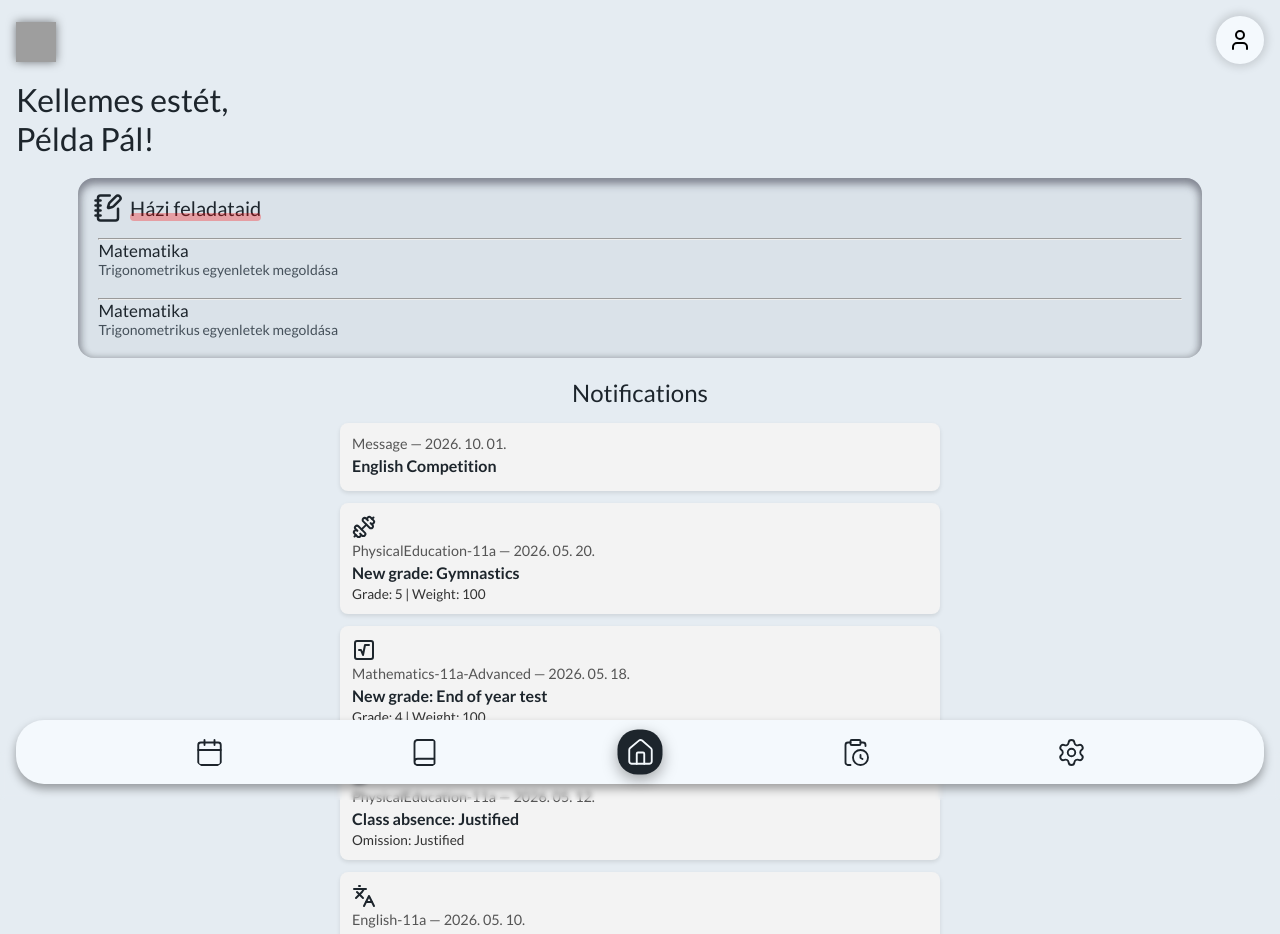
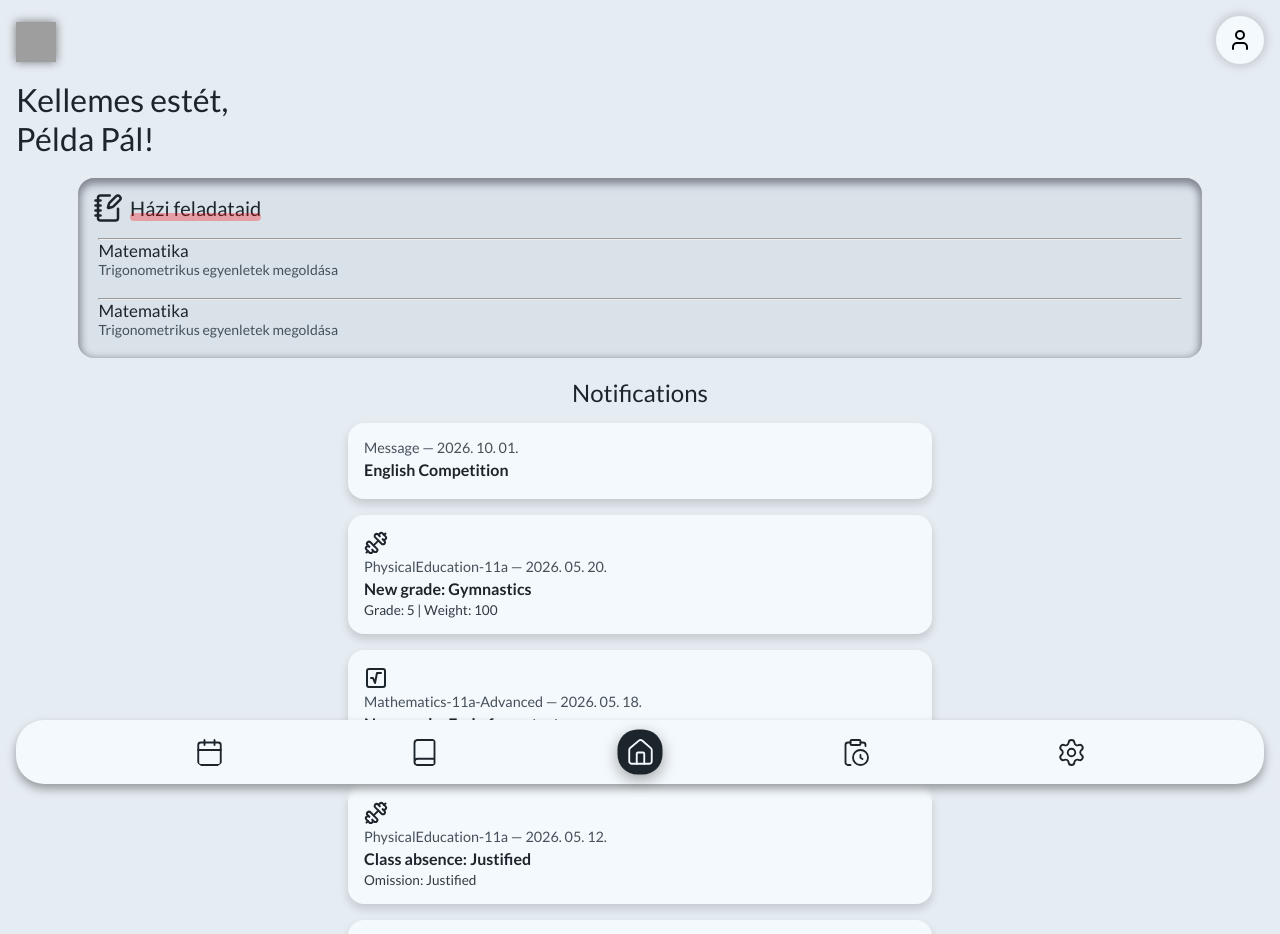
Before and after one commit to p3cap/KretaKopi, a Vue app: page / in a window 1280 px wide. Shown: the top 934 px of the page. Built offline with nearby package versions, Linux system fonts and the light colour scheme; grey boxes are pictures that could not be loaded.

Commit message:
"Egységesítés"

```diff
--- a/index.html
+++ b/index.html
@@ -17,9 +17,9 @@
       user-select: none;
     }
     body {
-      height: 100dvh;
-      padding: 5rem 1rem 5rem 1rem;
-      margin-bottom: 8rem;
+      height: fit-content;
+      padding: 5rem 1rem 6rem 1rem;
+      /* margin-bottom: 8rem; */
       background-color: var(--Platinum);
       color: var(--Carbon-Black);
     }
--- a/src/components/AbsesenceCard.vue
+++ b/src/components/AbsesenceCard.vue
@@ -67,6 +67,7 @@ Guys, legyen központi css rendszer >:(
   border-left: 5px solid #999;
   cursor: pointer;
   margin: 20px;
+  box-shadow: rgba(0, 0, 0, 0.15) 0px 5px 10px;
 }
 
 
--- a/src/components/HWContainer.vue
+++ b/src/components/HWContainer.vue
@@ -5,7 +5,6 @@ import { translateKey as t } from "@/data/translate.js";
 </script>
 
 <template>
-    <main>
     <div class="container">
         <div id="header">
             <NotebookPen id="note" />
@@ -14,7 +13,6 @@ import { translateKey as t } from "@/data/translate.js";
         <HomeWorks />
         <HomeWorks />
     </div>
-    </main>
 </template>
 
 
@@ -29,10 +27,6 @@ Guys, legyen központi css rendszer >:(
 -->
 
 <style scoped>
-main {
-    display: flex;
-    justify-content: center;
-}
 .container {
     display: flex;
     flex-direction: column;
@@ -42,7 +36,7 @@ main {
     border-radius: 1rem;
     padding: 15px;
     box-shadow: rgba(50, 50, 93, 0.25) 0px 6px 12px -2px inset, rgba(0, 0, 0, 0.3) 0px 3px 7px 3px inset;
-    margin: 20px 0 20px 0;
+    margin: 20px auto 20px auto;
 }
 #header {
     position: relative;
--- a/src/components/IdkComponent.vue
+++ b/src/components/IdkComponent.vue
@@ -14,8 +14,8 @@ onMounted(() => {
 </script>
 
 <template>
+  <h2 class="title">Notifications</h2>
   <div class="notifications">
-    <h2 class="title">Notifications</h2>
     <div v-if="notifications.length === 0">No notifications found.</div>
     <ul v-else class="notification-list">
       <li v-for="(item, index) in notifications" :key="index" class="notification-item">
@@ -59,25 +59,28 @@ Guys, legyen központi css rendszer >:(
 
 .title {
   text-align: center;
-  margin-bottom: 16px;
+  margin-bottom: 1rem;
 }
 
 .notification-list {
   list-style: none;
-  padding: 0;
+  display: flex;
+  flex-direction: column;
+  gap: 1rem;
+  padding: 0 .5rem;
 }
 
 .notification-item {
-  background: #f3f3f3;
-  border-radius: 8px;
-  padding: 12px;
-  margin-bottom: 12px;
-  box-shadow: 0 2px 4px rgba(0, 0, 0, 0.1);
+  background: var(--Bright-Snow);
+  border-radius: 1rem;
+  padding: 1rem;
+  /* box-shadow: 0 2px 4px rgba(0, 0, 0, 0.1); */
+  box-shadow: rgba(0, 0, 0, 0.15) 0px 5px 10px;
 }
 
 .notification-header {
   font-size: 0.9em;
-  color: #555;
+  color: var(--Iron-Grey);
   margin-bottom: 4px;
 }
 
@@ -88,6 +91,6 @@ Guys, legyen központi css rendszer >:(
 
 .notification-details {
   font-size: 0.85em;
-  color: #333;
+  color: var(--Gunmetal);
 }
 </style>
--- a/src/components/LessonCard.vue
+++ b/src/components/LessonCard.vue
@@ -24,7 +24,7 @@ Guys, legyen központi css rendszer >:(
     .lesson-card {
         background-color: var(--Bright-Snow);
         box-shadow: rgba(0, 0, 0, 0.15) 0px 5px 10px;
-        border-radius: 1.5rem;
+        border-radius: 1rem;
         padding: 1rem 1.5rem;
         position: relative;
 
--- a/src/views/ScheduleView.vue
+++ b/src/views/ScheduleView.vue
@@ -28,7 +28,7 @@ function setActive(key) {
 </script>
 
 <template>
-    <div id="days">
+    <nav id="days">
         <ArrowLeft class="week-switch left" @click="left"></ArrowLeft>
         <p class="week">Január 01-07.</p>
         <ArrowRight class="week-switch right" @click="right"></ArrowRight>
@@ -66,7 +66,7 @@ function setActive(key) {
                 <p>0</p>
             </li>
         </ul>
-    </div>
+    </nav>
 
     <main>
         <p class="day-name">{{ t(currentDay) }}</p>
@@ -164,14 +164,14 @@ Guys, legyen központi css rendszer >:(
         }
     }
     main {
-        padding: 2rem 1rem 5rem 1rem;
+        padding: 2rem 0.5rem 0rem 0.5rem;
 
         .day-name {
             font-weight: 600;
             font-size: 2rem;
         }
         .lessons {
-            padding: 2rem 0;
+            padding: 2rem 0 0 0;
             display: flex;
             flex-direction: column;
             gap: 1rem;
```
Lines whose indentation alone changed are shown as unchanged.
